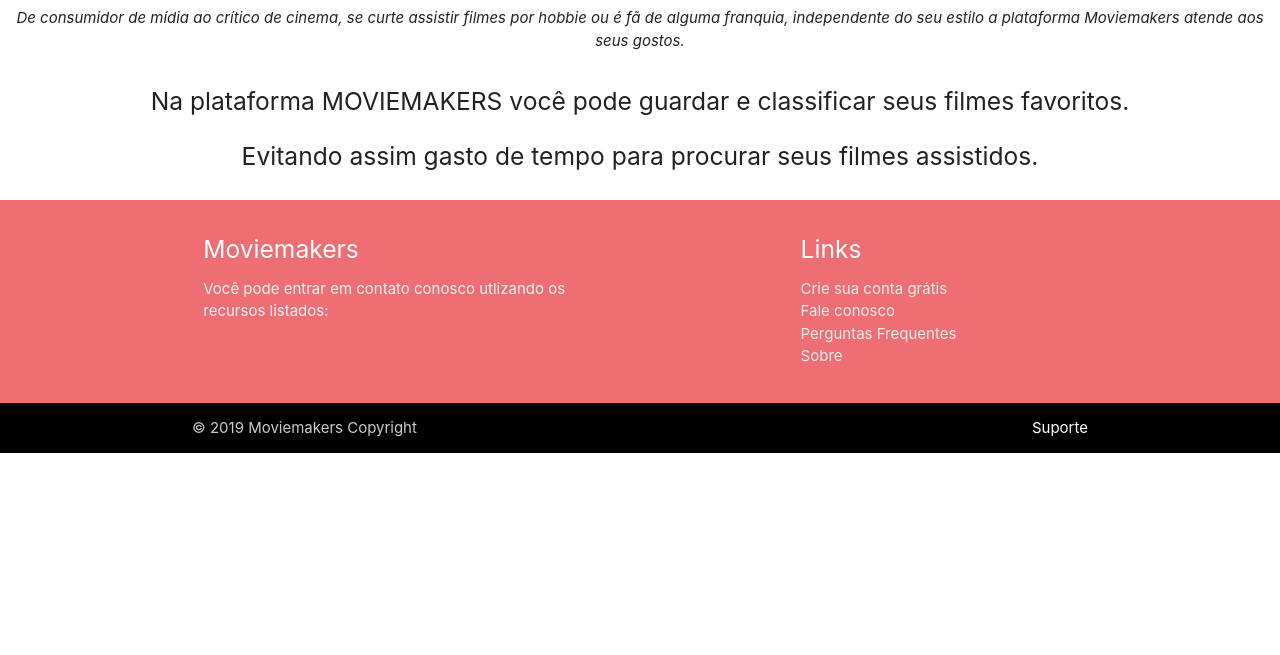
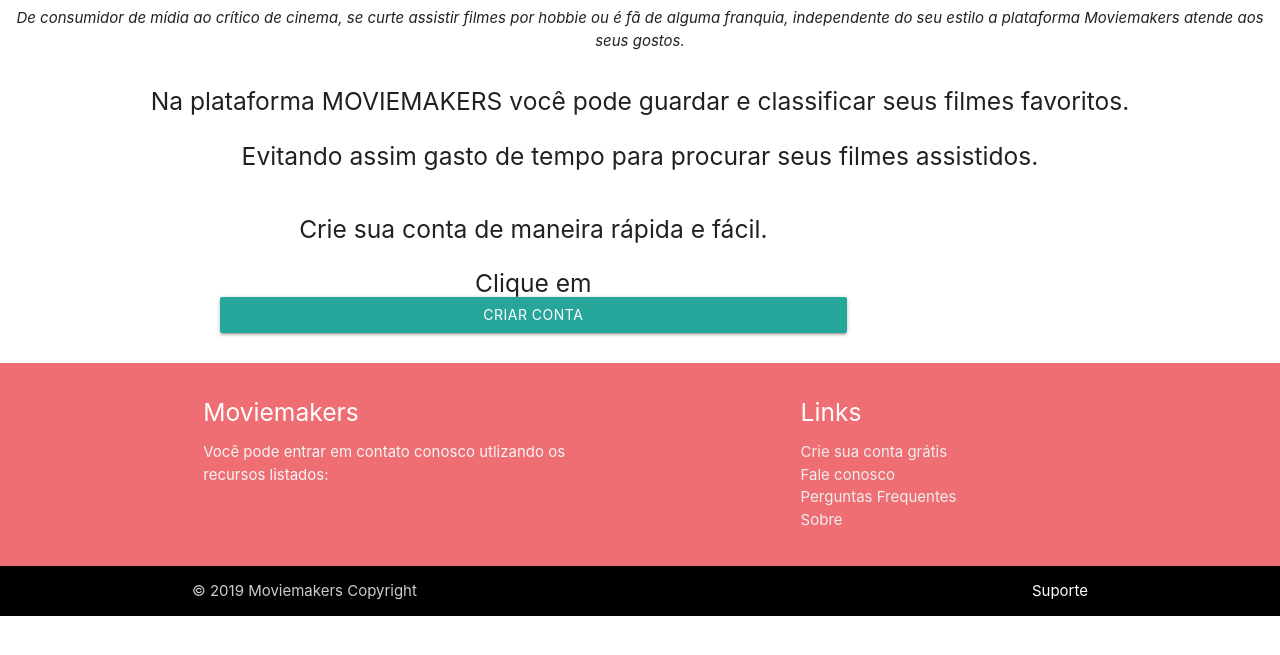
Before and after one commit to JonissonGomes/MoviesMakers-, a PHP site: page / in a window 1280 px wide. Shown: the part 131-786 px from the top of the page. Run offline with PHP 8.4, Linux system fonts and the light colour scheme.

Commit message:
#13 Botão mais acessível para cadastro do usuário

```diff
--- a/index.php
+++ b/index.php
@@ -27,6 +27,12 @@
         </div>
     </div>
 
+	 <div class="center-align">
+        <div class="row">
+          <h5 class="col s10">Crie sua conta de maneira rápida e fácil.<br><br>Clique em <a href="php/cadastro.php" class="waves-effect waves-light btn">CRIAR CONTA</a></h5>
+        </div>
+      </div>
+    </div>
 <?php
   include 'includes/footer.php';
 ?>
```
